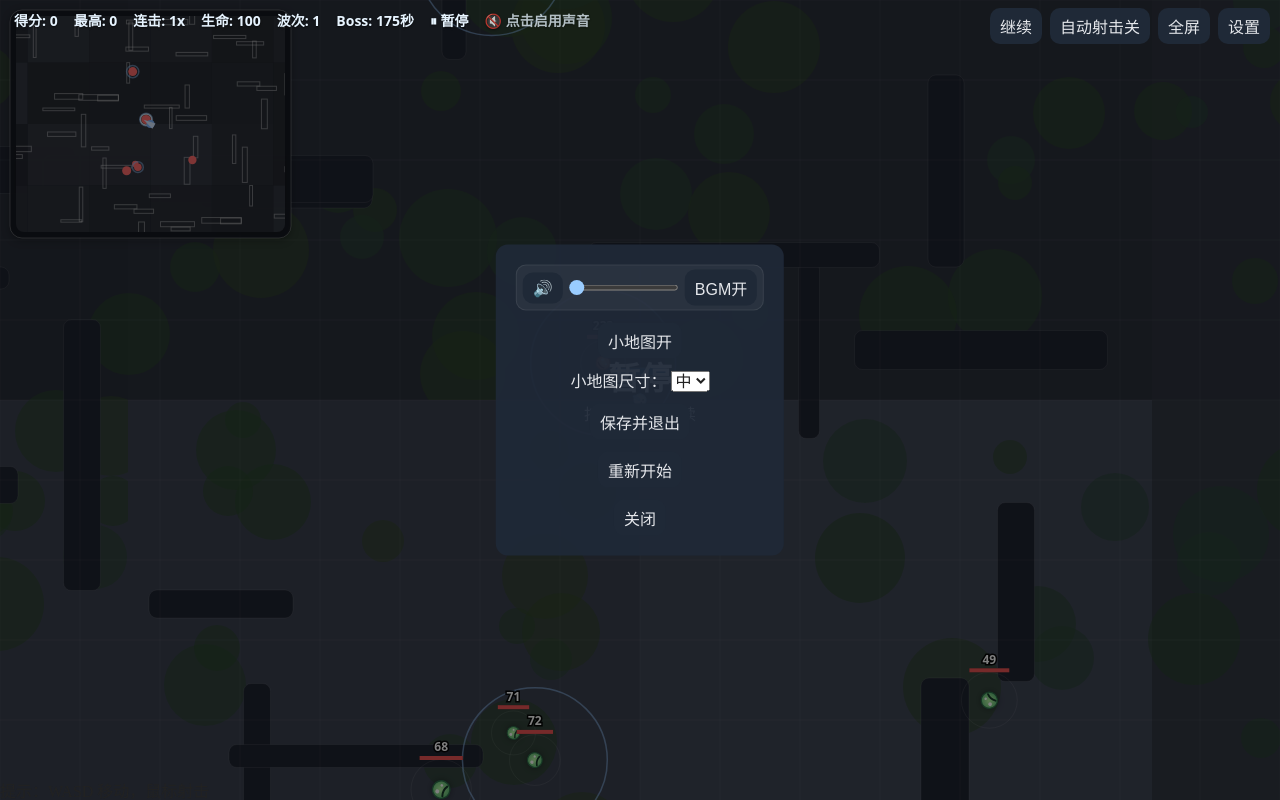
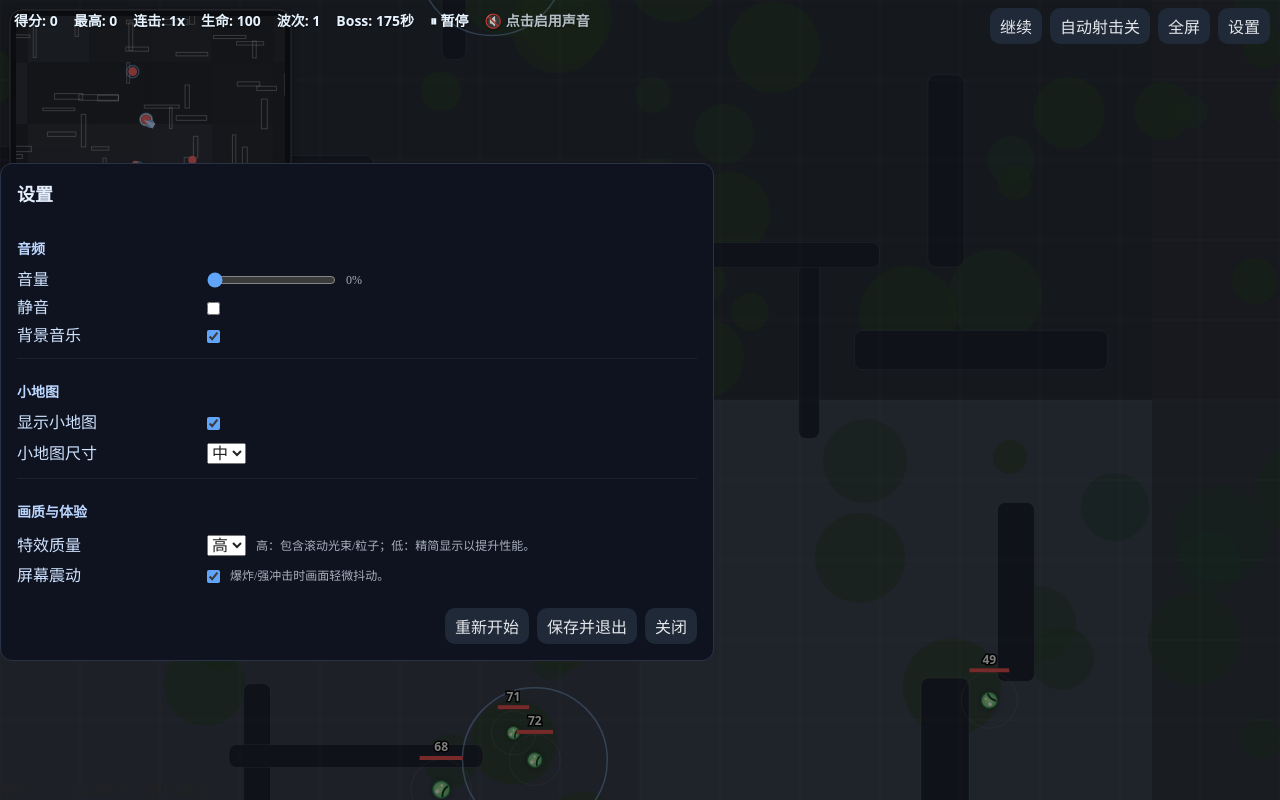
Before and after one commit to CoxHerbert/MonsterBattleGame, a Vue app: page /game in a window 1280 px wide. Both pictures are taken after a click on the button "设置". Built offline with nearby package versions, Linux system fonts and the light colour scheme.

Commit message:
feat: add visual settings controls

```diff
--- a/src/components/SettingsPanel.vue
+++ b/src/components/SettingsPanel.vue
@@ -1,36 +1,79 @@
 <template>
-  <div class="settings-panel">
-    <div class="audio">
-      <button @click="toggleMute" :title="$t(settings.muted ? 'settings.unmute' : 'settings.mute')">
-        {{ settings.muted ? '🔇' : '🔊' }}
-      </button>
-      <input
-        class="vol"
-        type="range"
-        min="0"
-        max="1"
-        step="0.01"
-        :value="settings.volume"
-        @input="onVolumeInput"
-        :title="$t('settings.volume') + ' ' + Math.round(settings.volume * 100) + '%'"
-      />
-      <button @click="toggleBgm" :title="$t(settings.bgmOn ? 'settings.bgmOffTitle' : 'settings.bgmOnTitle')">
-        {{ $t(settings.bgmOn ? 'settings.bgmOnLabel' : 'settings.bgmOffLabel') }}
-      </button>
-    </div>
-    <button @click="toggleMapOpen">{{ $t(settings.minimapOpen ? 'settings.radarOn' : 'settings.radarOff') }}</button>
-    <div class="map-size">
-      <label>{{ $t('settings.mapSize') }}：
-        <select v-model="localSize" @change="changeMapSize">
-          <option value="small">{{ $t('settings.small') }}</option>
-          <option value="medium">{{ $t('settings.medium') }}</option>
-          <option value="large">{{ $t('settings.large') }}</option>
+  <div class="panel">
+    <h2>{{ $t('settings.title') }}</h2>
+
+    <!-- 音频 -->
+    <section>
+      <h3>{{ $t('settings.audio') }}</h3>
+      <div class="row">
+        <label>{{ $t('settings.volume') }}</label>
+        <input type="range" min="0" max="1" step="0.01"
+               :value="settings.volume"
+               @input="$store.commit('setVolume', Number($event.target.value))" />
+        <span class="hint">{{ Math.round(settings.volume*100) }}%</span>
+      </div>
+      <div class="row">
+        <label>{{ $t('settings.muted') }}</label>
+        <input type="checkbox"
+               :checked="settings.muted"
+               @change="$store.commit('setMuted', $event.target.checked)" />
+      </div>
+      <div class="row">
+        <label>{{ $t('settings.bgmOn') }}</label>
+        <input type="checkbox"
+               :checked="settings.bgmOn"
+               @change="$store.commit('setBgmOn', $event.target.checked)" />
+      </div>
+    </section>
+
+    <!-- 小地图 -->
+    <section>
+      <h3>{{ $t('settings.minimap') }}</h3>
+      <div class="row">
+        <label>{{ $t('settings.minimapOpen') }}</label>
+        <input type="checkbox"
+               :checked="settings.minimapOpen"
+               @change="$store.commit('setMinimapOpen', $event.target.checked)" />
+      </div>
+      <div class="row">
+        <label>{{ $t('settings.minimapSize') }}</label>
+        <select :value="settings.minimapSize"
+                @change="$store.commit('setMinimapSize', $event.target.value)">
+          <option value="small">{{ $t('settings.size.small') }}</option>
+          <option value="medium">{{ $t('settings.size.medium') }}</option>
+          <option value="large">{{ $t('settings.size.large') }}</option>
         </select>
-      </label>
-    </div>
-    <button v-if="allowSave" @click="$emit('save')">{{ $t('settings.saveAndExit') }}</button>
-    <button v-if="showRestart" @click="$emit('restart')">{{ $t('settings.restart') }}</button>
-    <button @click="$emit('close')">{{ $t('settings.close') }}</button>
+      </div>
+    </section>
+
+    <!-- 画质/体验 -->
+    <section>
+      <h3>{{ $t('settings.visual') }}</h3>
+
+      <div class="row">
+        <label>{{ $t('settings.effectsQuality') }}</label>
+        <select :value="settings.effectsQuality"
+                @change="$store.commit('setEffectsQuality', $event.target.value)">
+          <option value="high">{{ $t('settings.effectsQualityHigh') }}</option>
+          <option value="low">{{ $t('settings.effectsQualityLow') }}</option>
+        </select>
+        <span class="hint">{{ $t('settings.effectsQualityHint') }}</span>
+      </div>
+
+      <div class="row">
+        <label>{{ $t('settings.screenShake') }}</label>
+        <input type="checkbox"
+               :checked="settings.screenShake"
+               @change="$store.commit('setScreenShake', $event.target.checked)" />
+        <span class="hint">{{ $t('settings.screenShakeHint') }}</span>
+      </div>
+    </section>
+
+    <footer class="actions">
+      <button @click="$emit('restart')" v-if="showRestart">{{ $t('settings.restart') }}</button>
+      <button @click="$emit('save')" v-if="allowSave">{{ $t('settings.saveAndExit') }}</button>
+      <button @click="$emit('close')">{{ $t('settings.close') }}</button>
+    </footer>
   </div>
 </template>
 
@@ -42,26 +85,24 @@ export default {
     allowSave: { type: Boolean, default: false }
   },
   computed: {
-    settings() { return this.$store.state.settings },
-    localSize: {
-      get() { return this.settings.minimapSize },
-      set(v) { this.$store.commit('setMinimapSize', v) }
-    },
-  },
-  methods: {
-    onVolumeInput(e) { this.$store.commit('setVolume', Number(e.target.value)) },
-    toggleMute() { this.$store.commit('setMuted', !this.settings.muted) },
-    toggleBgm() { this.$store.commit('setBgmOn', !this.settings.bgmOn) },
-    toggleMapOpen() { this.$store.commit('setMinimapOpen', !this.settings.minimapOpen) },
-    changeMapSize(e) { this.$store.commit('setMinimapSize', e.target.value); }
+    settings(){ return this.$store.state.settings; }
   }
 }
 </script>
 
 <style scoped>
-.settings-panel{ pointer-events:auto; position:absolute; left:50%; top:50%; transform:translate(-50%,-50%); background:rgba(31,41,55,.95); color:#e5e7eb; padding:20px; border-radius:12px; display:flex; flex-direction:column; gap:12px; align-items:center; }
-.settings-panel button{ background:#1f2937; color:#e5e7eb; border:0; padding:6px 10px; border-radius:10px; cursor:pointer; }
-.settings-panel button:hover{ filter:brightness(1.1); }
-.settings-panel .audio{ display:flex; align-items:center; gap:6px; background:rgba(255,255,255,.05); border:1px solid rgba(255,255,255,.08); padding:4px 6px; border-radius:10px; }
-.settings-panel .audio .vol{ width:110px; height:6px; accent-color:#9cf; }
+.panel{ background:#0f1320; color:#e6f0ff; border:1px solid #2a3346; border-radius:12px; padding:16px; width:min(680px, 92vw); }
+h2{ margin:0 0 10px; font:700 18px ui-sans-serif,system-ui; }
+h3{ margin:14px 0 8px; font:700 14px ui-sans-serif,system-ui; color:#bcd7ff; }
+section{ padding:8px 0; border-top:1px solid rgba(255,255,255,.06); }
+section:first-of-type{ border-top:none; }
+.row{ display:flex; align-items:center; gap:10px; padding:6px 0; }
+.row label{ width:180px; color:#cfe3ff; }
+.row .hint{ opacity:.7; font-size:12px; }
+select, input[type="checkbox"], input[type="range"], button{
+  accent-color:#60a5fa;
+}
+.actions{ display:flex; gap:8px; justify-content:flex-end; margin-top:10px; }
+.actions button{ background:#1f2937; color:#e5e7eb; border:0; padding:6px 10px; border-radius:10px; cursor:pointer; }
+.actions button:hover{ filter:brightness(1.1); }
 </style>
--- a/src/i18n/en.json
+++ b/src/i18n/en.json
@@ -71,22 +71,33 @@
     "boss_matriarch": "Matriarch"
   },
   "settings": {
+    "title": "Settings",
+    "audio": "Audio",
+    "volume": "Volume",
+    "muted": "Mute",
+    "bgmOn": "Background Music",
+    "minimap": "Minimap",
+    "minimapOpen": "Show Minimap",
+    "minimapSize": "Minimap Size",
+    "size": { "small": "Small", "medium": "Medium", "large": "Large" },
+    "visual": "Visual & Experience",
+    "effectsQuality": "Effects Quality",
+    "effectsQualityHigh": "High",
+    "effectsQualityLow": "Low",
+    "effectsQualityHint": "High: animated beams/particles; Low: simplified visuals.",
+    "screenShake": "Screen Shake",
+    "screenShakeHint": "Vibration when explosions occur.",
+    "saveAndExit": "Save & Exit",
+    "restart": "Restart",
+    "close": "Close",
     "unmute": "Unmute",
     "mute": "Mute",
-    "volume": "Volume",
     "bgmOffTitle": "Turn off BGM",
     "bgmOnTitle": "Turn on BGM",
     "bgmOnLabel": "BGM On",
     "bgmOffLabel": "BGM Off",
     "radarOn": "Minimap On",
-    "radarOff": "Minimap Off",
-    "mapSize": "Map Size",
-    "small": "Small",
-    "medium": "Medium",
-    "large": "Large",
-    "saveAndExit": "Save & Exit",
-    "restart": "Restart",
-    "close": "Close"
+    "radarOff": "Minimap Off"
   },
   "fx": {
     "poison": "Poison",
--- a/src/i18n/zh-CN.json
+++ b/src/i18n/zh-CN.json
@@ -83,22 +83,33 @@
     "boss_matriarch": "母巢"
   },
   "settings": {
+    "title": "设置",
+    "audio": "音频",
+    "volume": "音量",
+    "muted": "静音",
+    "bgmOn": "背景音乐",
+    "minimap": "小地图",
+    "minimapOpen": "显示小地图",
+    "minimapSize": "小地图尺寸",
+    "size": { "small": "小", "medium": "中", "large": "大" },
+    "visual": "画质与体验",
+    "effectsQuality": "特效质量",
+    "effectsQualityHigh": "高",
+    "effectsQualityLow": "低",
+    "effectsQualityHint": "高：包含滚动光束/粒子；低：精简显示以提升性能。",
+    "screenShake": "屏幕震动",
+    "screenShakeHint": "爆炸/强冲击时画面轻微抖动。",
+    "saveAndExit": "保存并退出",
+    "restart": "重新开始",
+    "close": "关闭",
     "unmute": "取消静音",
     "mute": "静音",
-    "volume": "音量",
     "bgmOffTitle": "关闭背景音乐",
     "bgmOnTitle": "开启背景音乐",
     "bgmOnLabel": "BGM开",
     "bgmOffLabel": "BGM关",
     "radarOn": "小地图开",
-    "radarOff": "小地图关",
-    "mapSize": "小地图尺寸",
-    "small": "小",
-    "medium": "中",
-    "large": "大",
-    "saveAndExit": "保存并退出",
-    "restart": "重新开始",
-    "close": "关闭"
+    "radarOff": "小地图关"
   },
   "fx": {
     "poison": "中毒",
```
